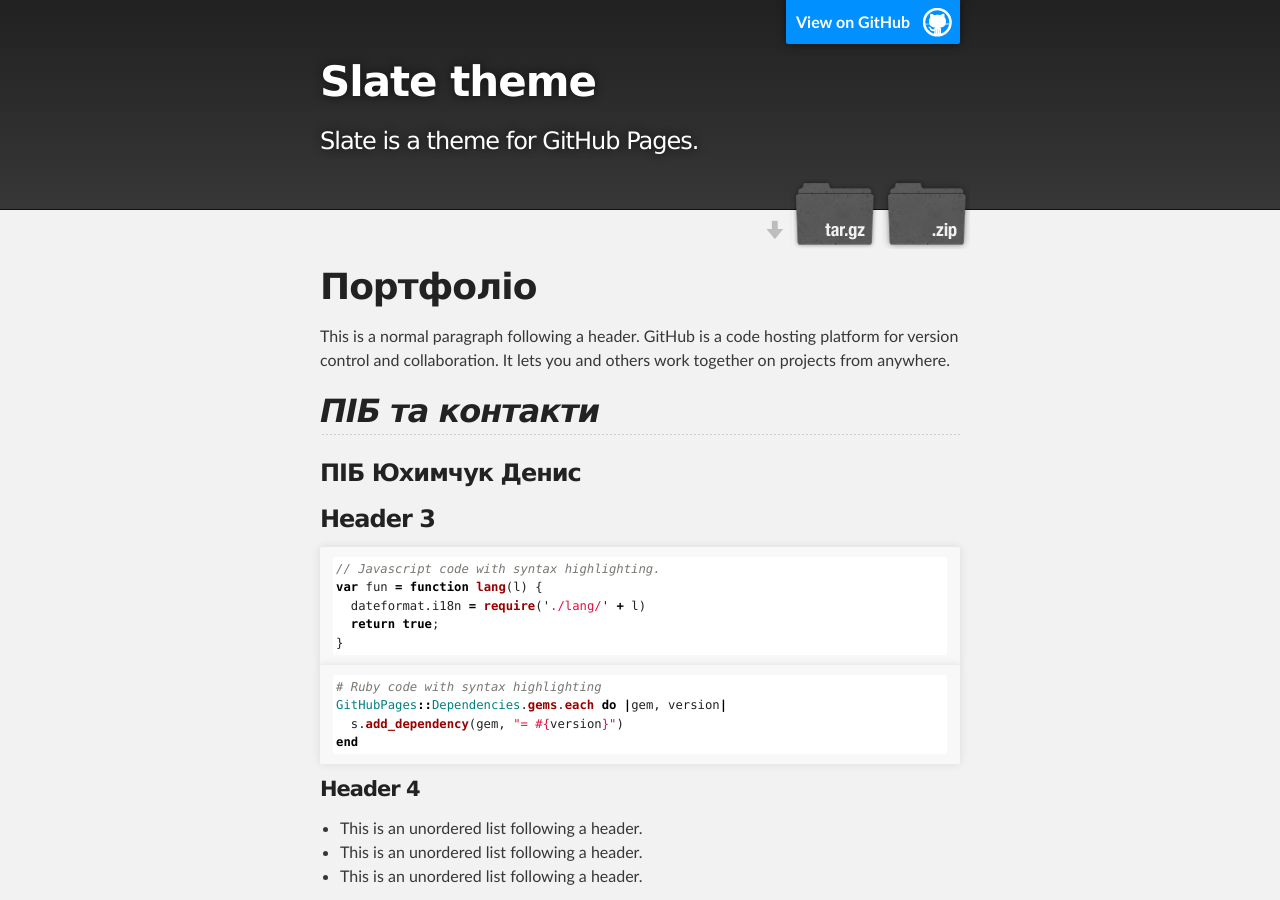
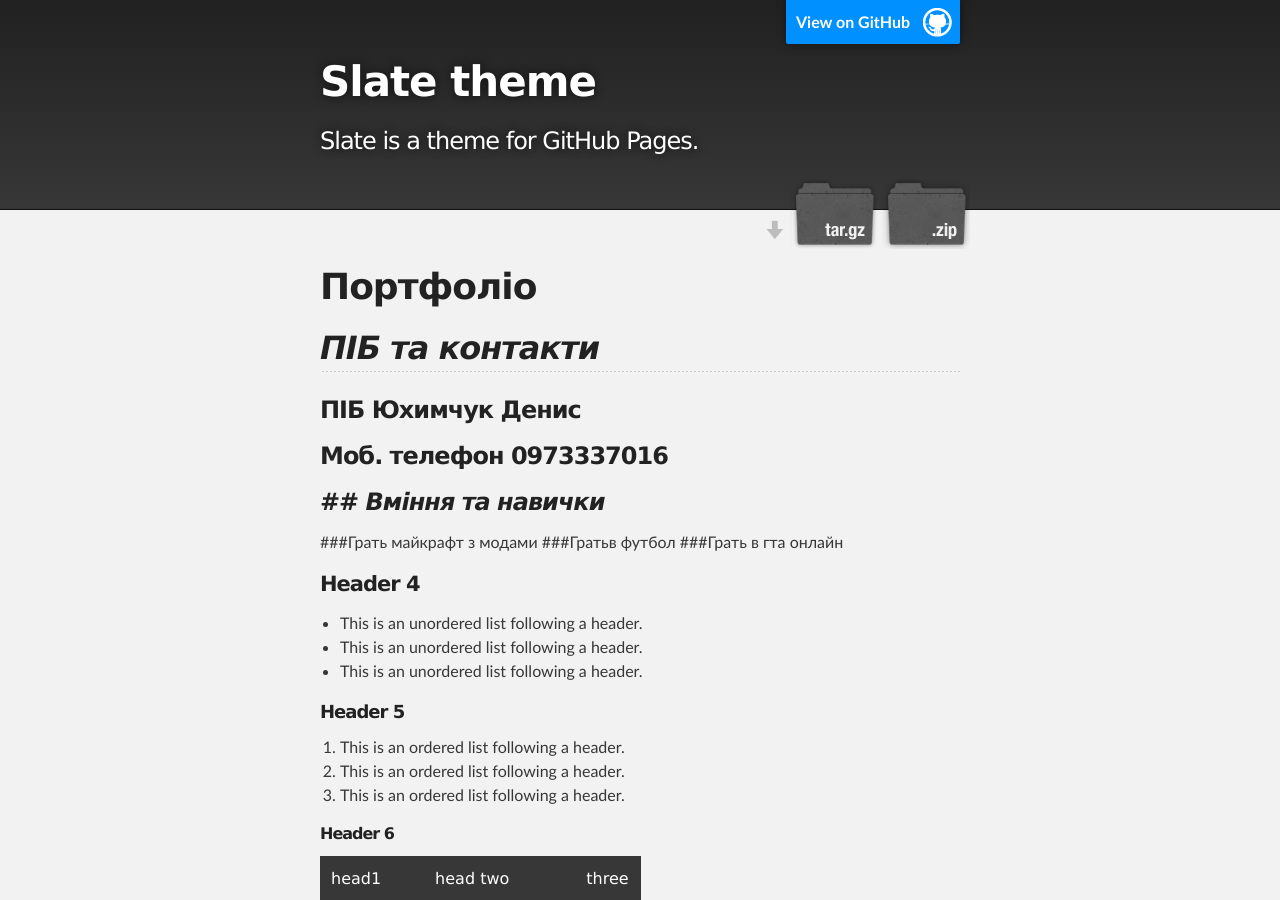
Before and after one commit to Denchik1143/DenchikM1.github.io, a Jekyll site: the page built from index.md, in a window 1280 px wide and 900 px high. Built offline with Jekyll 4.4.1, drawn with Linux system fonts in a browser that asks for light colours; our own code applies the rules of GitHub Pages for plain Markdown files.

Commit message:
Update index.md

````diff
--- a/index.md
+++ b/index.md
@@ -4,28 +4,18 @@ layout: default
 
 # **Портфоліо**
 
-This is a normal paragraph following a header. GitHub is a code hosting platform for version control and collaboration. It lets you and others work together on projects from anywhere.
+
 
 ## **_ПІБ та контакти_**
 
 ### ПІБ Юхимчук Денис
+### Моб. телефон 0973337016
 
-### Header 3
+### ## **_Вміння та навички_**
 
-```js
-// Javascript code with syntax highlighting.
-var fun = function lang(l) {
-  dateformat.i18n = require('./lang/' + l)
-  return true;
-}
-```
-
-```ruby
-# Ruby code with syntax highlighting
-GitHubPages::Dependencies.gems.each do |gem, version|
-  s.add_dependency(gem, "= #{version}")
-end
-```
+###Грать майкрафт з модами
+###Гратьв футбол
+###Грать в гта онлайн
 
 #### Header 4
 
````
